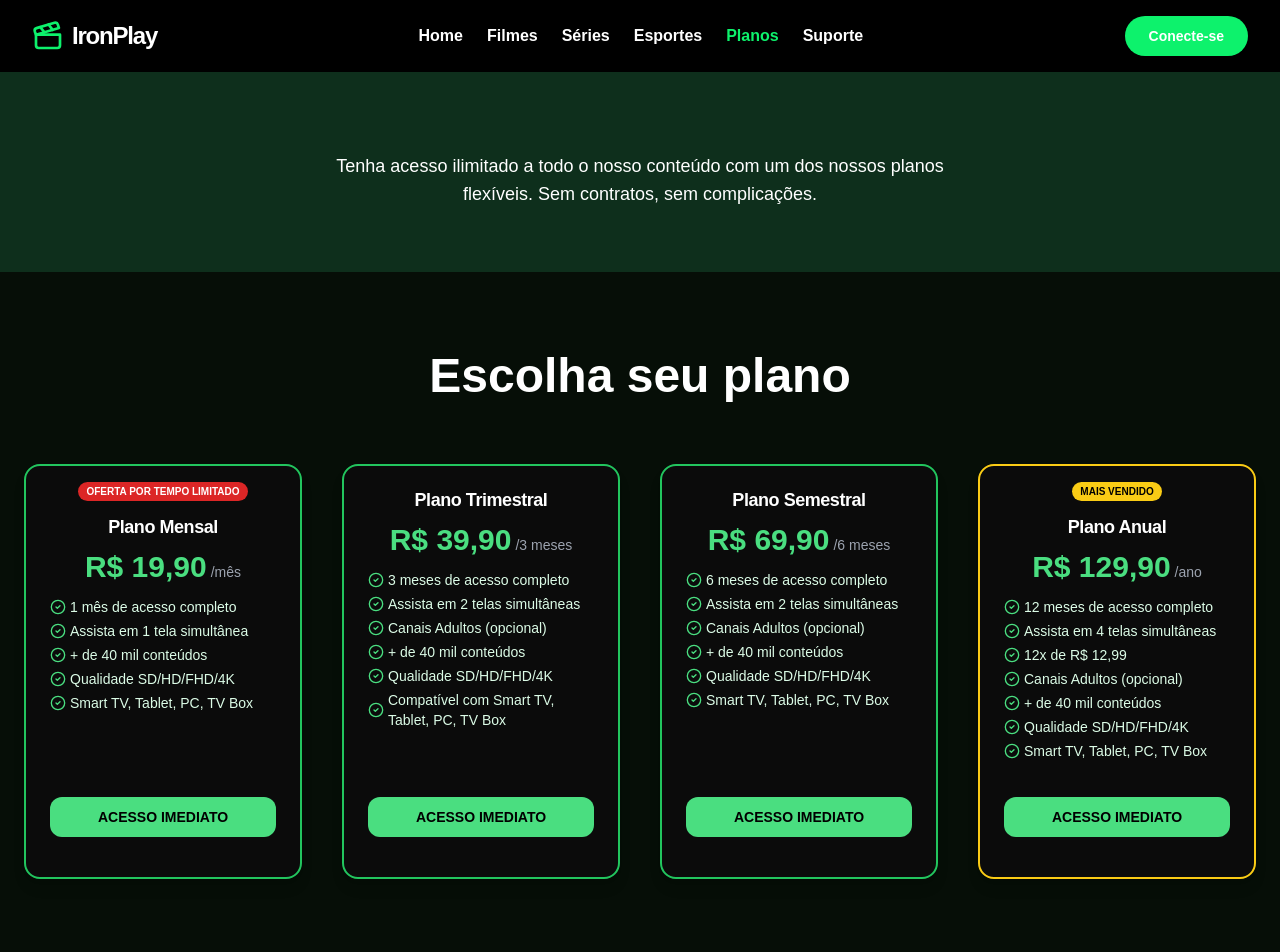
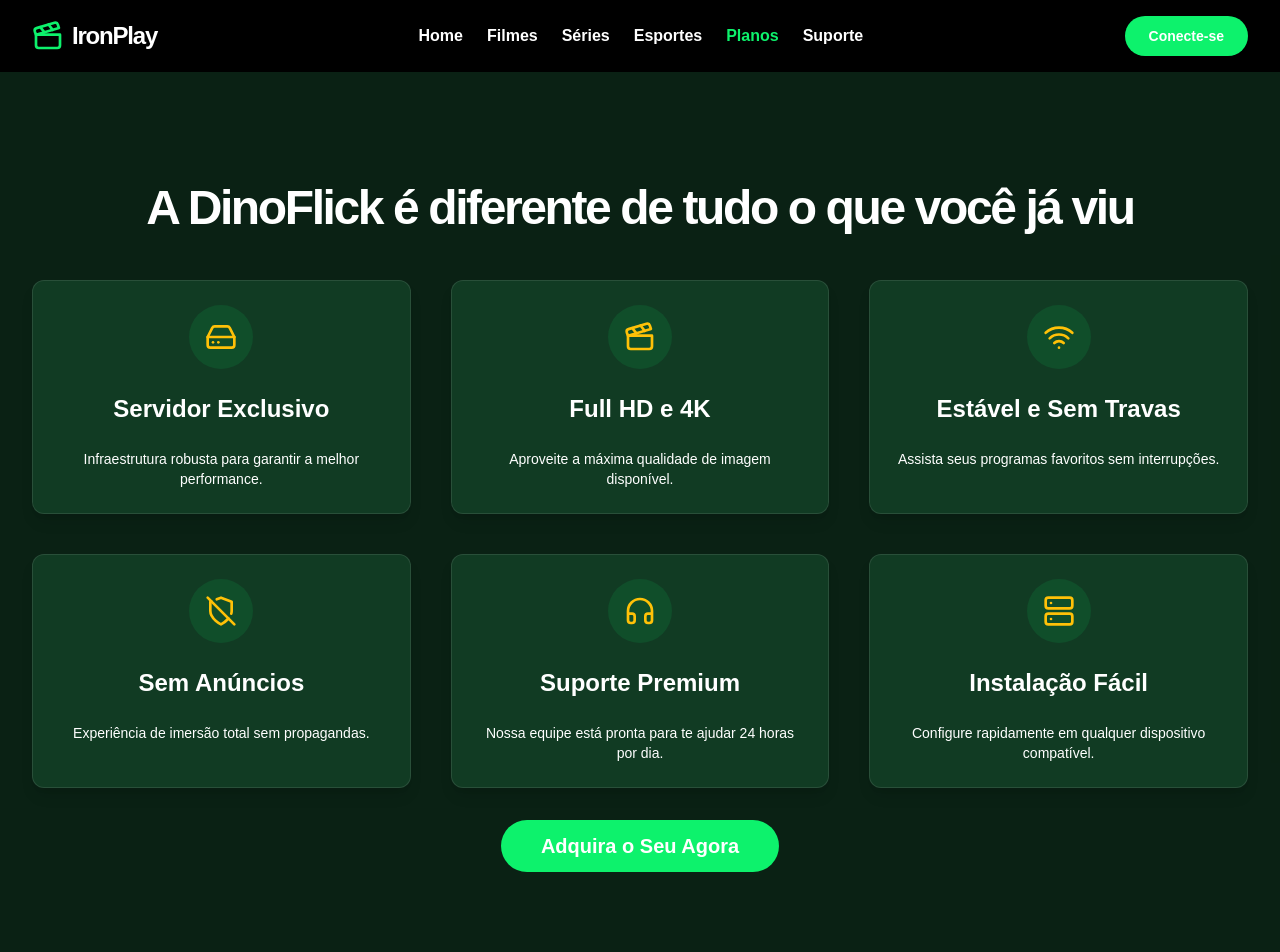
Before and after one commit to PresleyGSilva/ironplay, a React (Vite) app: page /planos in a window 1280 px wide. Shown: the top 952 px of the page. Built offline with nearby package versions, Linux system fonts and the light colour scheme.

Commit message:
bwnwficios

```diff
--- a/src/components/Benefits.jsx
+++ b/src/components/Benefits.jsx
@@ -1,5 +1,6 @@
 import React from 'react';
 import { motion } from 'framer-motion';
+import { Link } from 'react-router-dom'; // Importando o Link do react-router-dom
 import { Server, Clapperboard, Wifi, ShieldOff, Headphones as Headset, HardDrive } from 'lucide-react';
 
 const benefits = [
@@ -53,9 +54,12 @@ const Benefits = () => {
           transition={{ delay: 0.5 }}
           className="mt-8"
         >
-          <button className="bg-primary text-white text-xl font-bold py-3 px-10 rounded-full hover:bg-primary/80 transition-all duration-300">
-            Adquira o Seu Agora
-          </button>
+          {/* Aqui foi alterado para Link com redirecionamento para a página de planos */}
+          <Link to="/planos">
+            <button className="bg-primary text-white text-xl font-bold py-3 px-10 rounded-full hover:bg-primary/80 transition-all duration-300">
+              Adquira o Seu Agora
+            </button>
+          </Link>
         </motion.div>
       </div>
     </section>
--- a/src/pages/PlansPage.jsx
+++ b/src/pages/PlansPage.jsx
@@ -1,27 +1,69 @@
 import React from 'react';
-import { Helmet } from 'react-helmet';
 import { motion } from 'framer-motion';
-import Pricing from '@/components/Pricing';
+import { Link } from 'react-router-dom'; // Importando o Link do react-router-dom
+import { Server, Clapperboard, Wifi, ShieldOff, Headphones as Headset, HardDrive } from 'lucide-react';
 
-const PlansPage = () => {
+const benefits = [
+  { icon: <HardDrive className="h-8 w-8 text-highlight" />, title: 'Servidor Exclusivo', description: 'Infraestrutura robusta para garantir a melhor performance.' },
+  { icon: <Clapperboard className="h-8 w-8 text-highlight" />, title: 'Full HD e 4K', description: 'Aproveite a máxima qualidade de imagem disponível.' },
+  { icon: <Wifi className="h-8 w-8 text-highlight" />, title: 'Estável e Sem Travas', description: 'Assista seus programas favoritos sem interrupções.' },
+  { icon: <ShieldOff className="h-8 w-8 text-highlight" />, title: 'Sem Anúncios', description: 'Experiência de imersão total sem propagandas.' },
+  { icon: <Headset className="h-8 w-8 text-highlight" />, title: 'Suporte Premium', description: 'Nossa equipe está pronta para te ajudar 24 horas por dia.' },
+  { icon: <Server className="h-8 w-8 text-highlight" />, title: 'Instalação Fácil', description: 'Configure rapidamente em qualquer dispositivo compatível.' },
+];
+
+const BenefitCard = ({ icon, title, description, index }) => (
+  <motion.div
+    initial={{ opacity: 0, y: 50 }}
+    whileInView={{ opacity: 1, y: 0 }}
+    viewport={{ once: true }}
+    transition={{ duration: 0.5, delay: index * 0.1 }}
+    className="bg-card p-6 rounded-xl border border-white/10 shadow-lg flex flex-col items-center text-center gap-6"
+  >
+    <div className="p-4 rounded-full bg-primary/10">
+      {icon}
+    </div>
+    <span className="text-2xl font-semibold text-white">{title}</span>
+    <p className="text-secondary text-sm">{description}</p>
+  </motion.div>
+);
+
+const Benefits = () => {
   return (
-    <>
-      <Helmet>
-        <title>Planos - IfinitiPlay</title>
-        <meta name="description" content="Escolha o plano ideal para você e sua família. Qualidade e preço justo." />
-      </Helmet>
-      <div className="py-12 md:py-20">
-         <motion.p
-            initial={{ opacity: 0, y: 20 }}
-            animate={{ opacity: 1, y: 0 }}
-            transition={{ duration: 0.5, delay: 0.1 }}
-            className="text-lg text-secondary text-center mb-16 max-w-2xl mx-auto px-4">
-            Tenha acesso ilimitado a todo o nosso conteúdo com um dos nossos planos flexíveis. Sem contratos, sem complicações.
-        </motion.p>
-        <Pricing />
+    <section className="py-20 md:py-28 relative bg-black/30">
+      <div className="glow-effect"></div>
+      <div className="container text-center">
+        <motion.h2
+          initial={{ opacity: 0, y: 20 }}
+          animate={{ opacity: 1, y: 0 }}
+          transition={{ duration: 0.6 }}
+          className="text-3xl md:text-5xl font-black tracking-tighter text-white mb-12"
+        >
+          A DinoFlick é diferente de tudo o que você já viu
+        </motion.h2>
+
+        <div className="grid grid-cols-1 sm:grid-cols-2 lg:grid-cols-3 gap-10">
+          {benefits.map((benefit, index) => (
+            <BenefitCard key={index} index={index} {...benefit} />
+          ))}
+        </div>
+
+        <motion.div
+          initial={{ opacity: 0 }}
+          animate={{ opacity: 1 }}
+          transition={{ delay: 0.5 }}
+          className="mt-8"
+        >
+          {/* Aqui foi alterado para Link com redirecionamento para a página de planos */}
+          <Link to="/planos">
+            <button className="bg-primary text-white text-xl font-bold py-3 px-10 rounded-full hover:bg-primary/80 transition-all duration-300">
+              Adquira o Seu Agora
+            </button>
+          </Link>
+        </motion.div>
       </div>
-    </>
+    </section>
   );
 };
 
-export default PlansPage;
+export default Benefits;
```
